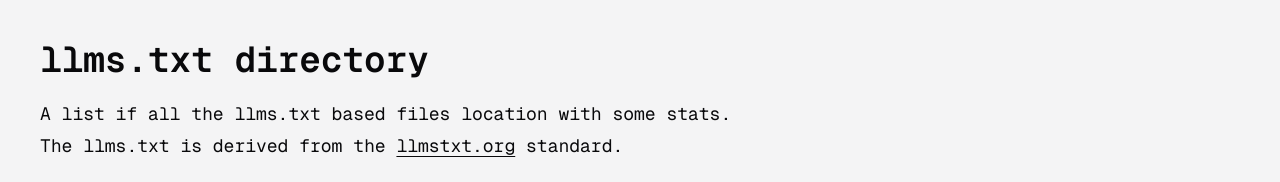
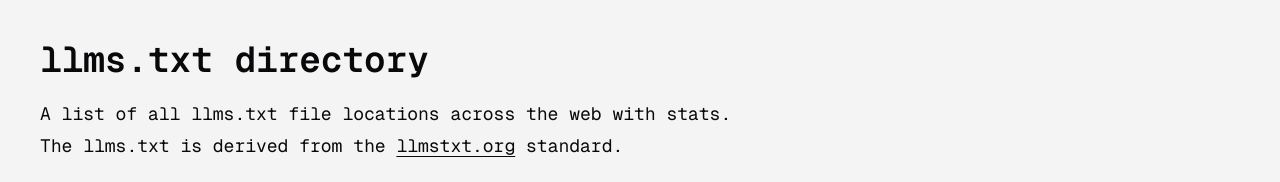
Before and after one commit to stephen-fellow/llmstxt-site, a Next.js app: page / in a window 1280 px wide. Shown: the top 182 px of the page. Built offline with nearby package versions, Linux system fonts and the light colour scheme.

Commit message:
Update header.tsx

```diff
--- a/components/header.tsx
+++ b/components/header.tsx
@@ -6,7 +6,7 @@
         <div className="p-10 pb-10 bg-zinc-100">
             <h1 className="mb-5 text-4xl font-bold">llms.txt directory</h1>
             <p className="mb-1 text-lg">
-                A list if all the llms.txt based files location with some stats.
+                A list of all llms.txt file locations across the web with stats.
             </p>
             <p className="mb-5 text-lg">
                 The llms.txt is derived from the{" "}
```
